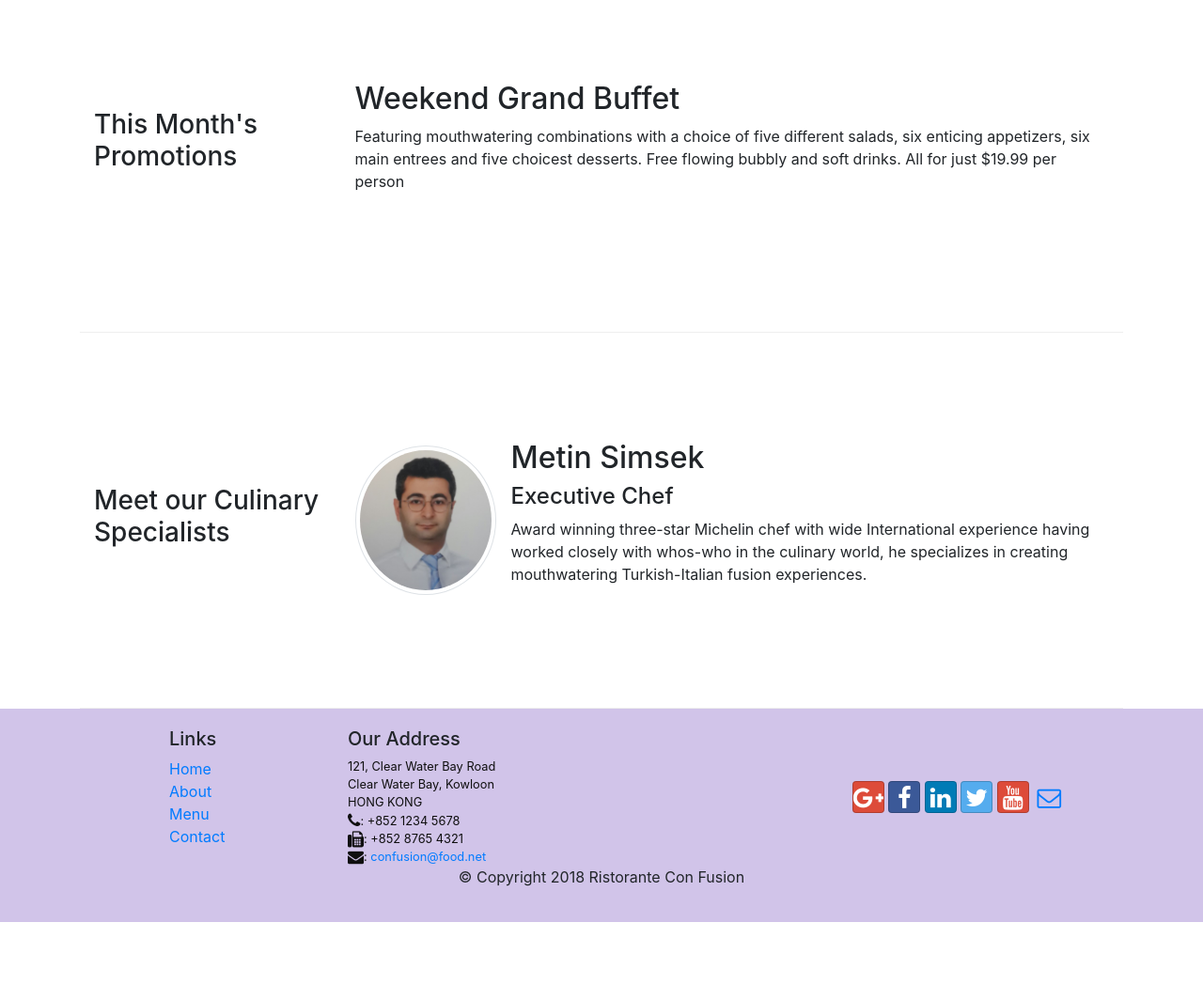
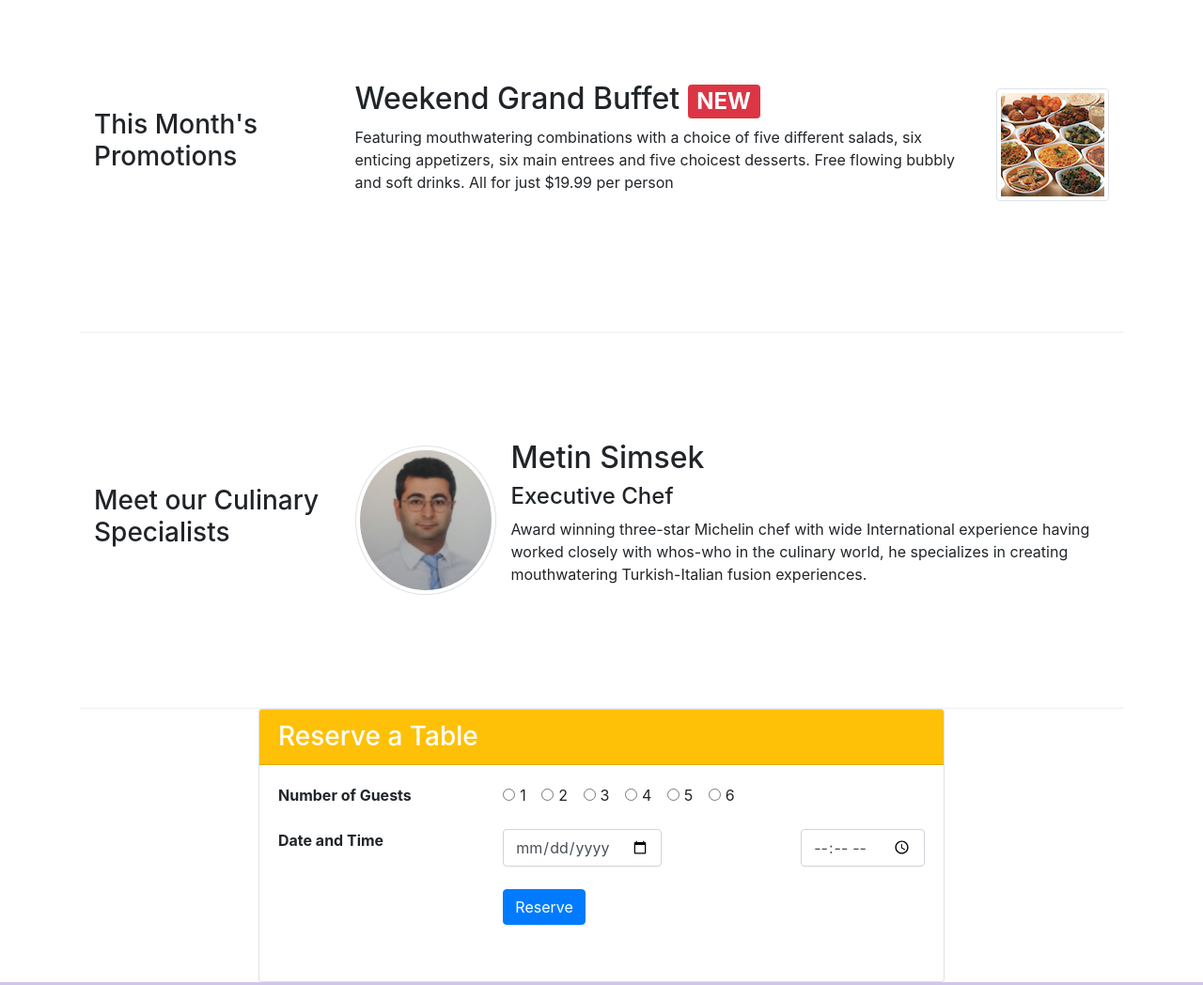
Before and after one commit to metsimsek/bootstrap, a website: page index.html in a window 1280 px wide. Shown: the part 780-1828 px from the top of the page at 94% size. Before the commit the page ends 1761 px from the top, so only its background shows below. Drawn offline with nearby package versions, Linux system fonts and the light colour scheme.

Commit message:
Assignmen 2

```diff
--- a/index.html
+++ b/index.html
@@ -41,13 +41,16 @@
     <header class="jumbotron">
         <div class="container">
             <div class="row row-header">
-                <div class="col-12 col-sm-6">
+                <div class="col-md-6">
                     <h1>Ristorante con Fusion</h1>
                     <p>We take inspiration from the World's best cuisines, and create a unique fusion experience. Our
                         lipsmacking creations will tickle your culinary senses!</p>
                 </div>
-                <div class="col-12 col-sm align-self-center">
+                <div class="col-md-3 align-self-center">
                     <img src="img/logo.png" class="img-fluid">
+                </div>
+                <div class="col-md-3 align-self-center">
+                    <a role="button" href="#reserve" class="btn btn-warning btn-sm btn-block">Reserve Table</a>
                 </div>
             </div>
         </div>
@@ -75,16 +78,25 @@
             </div>
         </div>
 
-
         <div class="row row-content align-items-center">
             <div class="col-12 col-sm-4 col-md-3">
                 <h3>This Month's Promotions</h3>
             </div>
             <div class="col col-sm col-md">
-                <h2>Weekend Grand Buffet</h2>
-                <p>Featuring mouthwatering combinations with a choice of five different salads, six enticing appetizers,
-                    six main entrees and five choicest desserts. Free flowing bubbly and soft drinks. All for just
-                    $19.99 per person </p>
+                <div class="media">
+                    <div class="media-body">
+                        <h2 class="mt-0">Weekend Grand Buffet
+                            <span class="badge badge-danger">NEW</span>
+                        </h2>
+                        <p class="d-none d-sm-block">Featuring mouthwatering combinations with a choice of five
+                            different salads, six enticing
+                            appetizers, six main entrees and five choicest desserts. Free flowing bubbly and soft
+                            drinks. All for just
+                            $19.99 per person</p>
+                    </div>
+                    <img class="d-flex ml-3 img-thumbnail align-self-center" src="img/buffet.png"
+                        alt="Weekend Grand Buffet">
+                </div>
             </div>
         </div>
 
@@ -94,8 +106,8 @@
             </div>
             <div class="col col-sm col-md">
                 <div class="media">
-                    <img class="rounded-circle d-flex mr-3 img-thumbnail align-self-center" src="img/met.png" height="100" width="150"
-                        alt="Metin Simsek">
+                    <img class="rounded-circle d-flex mr-3 img-thumbnail align-self-center" src="img/met.png"
+                        height="100" width="150" alt="Metin Simsek">
                     <div class="media-body">
                         <h2 class="mt-0">Metin Simsek</h2>
                         <h4>Executive Chef</h4>
@@ -104,6 +116,72 @@
                             whos-who in the culinary world, he specializes in
                             creating mouthwatering Turkish-Italian fusion experiences.
                         </p>
+                    </div>
+                </div>
+            </div>
+        </div>
+
+        <div class="row justify-content-center" id="reserve">
+            <div class="col-md-8 col-sm" >
+                <div class="card">
+                    <h3 class="card-header bg-warning text-white">Reserve a Table</h3>
+                    <div class="card-body">
+                        <dl class="row">
+                            <dt class="col-4">Number of Guests</dt>
+                            <dd class="col-8">
+                                <div class="form-check-inline">
+                                    <label class="form-check-label">
+                                        <input type="radio" class="form-check-input" name="guestradio">1
+                                    </label>
+                                </div>
+                                <div class="form-check-inline">
+                                    <label class="form-check-label">
+                                        <input type="radio" class="form-check-input" name="guestradio">2
+                                    </label>
+                                </div>
+                                <div class="form-check-inline">
+                                    <label class="form-check-label">
+                                        <input type="radio" class="form-check-input" name="guestradio">3
+                                    </label>
+                                </div>
+                                <div class="form-check-inline">
+                                    <label class="form-check-label">
+                                        <input type="radio" class="form-check-input" name="guestradio">4
+                                    </label>
+                                </div>
+                                <div class="form-check-inline">
+                                    <label class="form-check-label">
+                                        <input type="radio" class="form-check-input" name="guestradio">5
+                                    </label>
+                                </div>
+                                <div class="form-check-inline">
+                                    <label class="form-check-label">
+                                        <input type="radio" class="form-check-input" name="guestradio">6
+                                    </label>
+                                </div>
+                            </dd>
+                        </dl>
+                        <dl class="row">
+                            <dt class="col-4">Date and Time</dt>
+                            <dd class="col-8">
+                                <form class="form-inline">
+                                    <div class="form-group mr-auto mb-0">
+                                      <input type="Date" class="form-control" id="date" placeholder="Date">
+                                    </div>
+                                    <div class="form-group">
+                                      <input type="Time" class="form-control" id="time" placeholder="Time">
+                                    </div>
+                                </form>
+                            </dd>
+                        </dl>
+                        <dl class="row">
+                            <dt class="col-4"></dt>
+                            <dd class="col-8">
+                                <div class="form-group">
+                                    <button type="submit" class="btn btn-primary ">Reserve</button>
+                                </div>
+                            </dd>
+                        </dl>
                     </div>
                 </div>
             </div>
```
Also changed, not shown: css/styles.css (line endings or trailing spaces).
